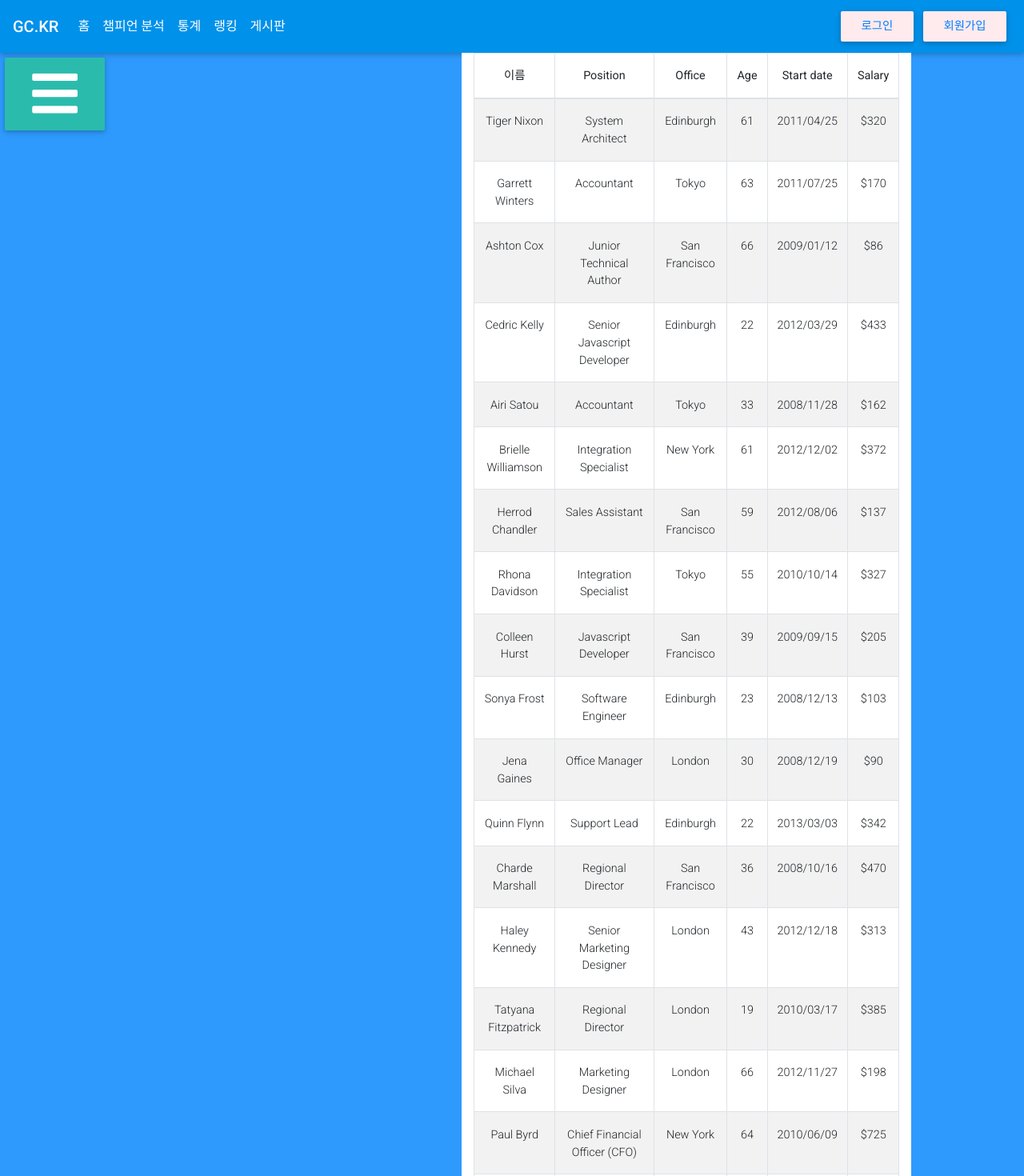
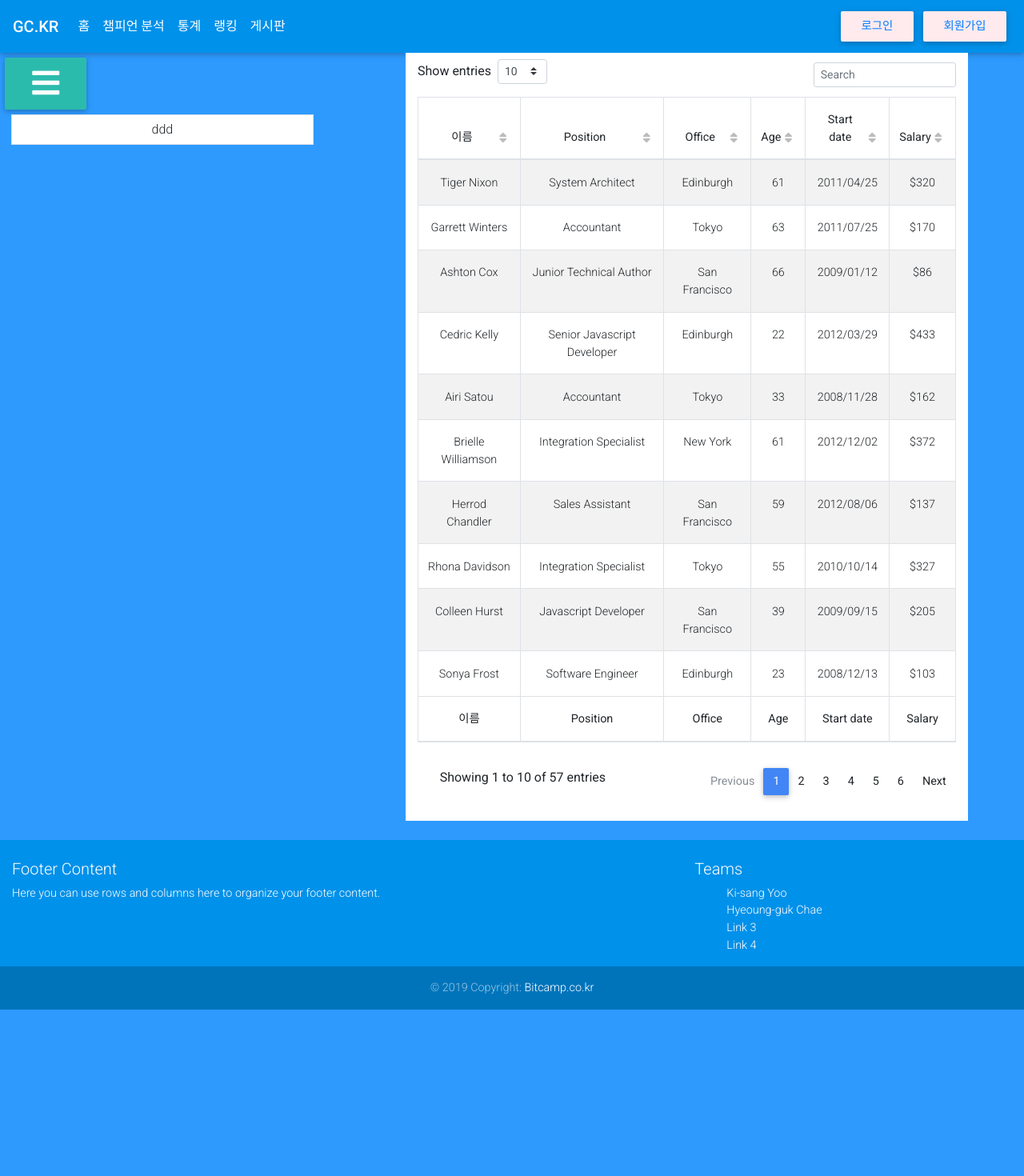
Before and after one commit to wakeup7437/TeamPro_react_boot_jpa_1907, a React (Create React App) app in the folder frontend/: page /board in a window 1280 px wide. Shown: the top 1470 px of the page at 80% size. After the commit the page ends 1262 px from the top, so only its background shows below. Built offline with nearby package versions, Linux system fonts and the light colour scheme.

Commit message:
이것저것 수정

```diff
--- /dev/null
+++ b/frontend/src/components/Footer.jsx
@@ -0,0 +1,44 @@
+import React from "react";
+import { MDBCol, MDBContainer, MDBRow, MDBFooter } from "mdbreact";
+
+const Footer = () => {
+  return (
+    <MDBFooter color="light-blue accent-4" className="font-small pt-4 mt-4">
+      <MDBContainer fluid className="text-center text-md-left">
+        <MDBRow>
+          <MDBCol md="8">
+            <h5 className="title">Footer Content</h5>
+            <p>
+              Here you can use rows and columns here to organize your footer
+              content.
+            </p>
+          </MDBCol>
+          <MDBCol md="4">
+            <h5 className="title">Teams</h5>
+            <ul>
+              <li className="list-unstyled">
+                <a href="#!">Ki-sang Yoo</a>
+              </li>
+              <li className="list-unstyled">
+                <a href="#!">Hyeoung-guk Chae</a>
+              </li>
+              <li className="list-unstyled">
+                <a href="#!">Link 3</a>
+              </li>
+              <li className="list-unstyled">
+                <a href="#!">Link 4</a>
+              </li>
+            </ul>
+          </MDBCol>
+        </MDBRow>
+      </MDBContainer>
+      <div className="footer-copyright text-center py-3">
+        <MDBContainer fluid>
+          &copy; 2019 Copyright: <a href="https://bitcamp.co.kr"> Bitcamp.co.kr </a>
+        </MDBContainer>
+      </div>
+    </MDBFooter>
+  );
+}
+
+export default Footer;
--- a/frontend/src/components/SideNav.jsx
+++ b/frontend/src/components/SideNav.jsx
@@ -1,5 +1,5 @@
 import React from 'react';
-import { MDBIcon, MDBSideNavCat, MDBSideNavNav, MDBSideNav, MDBSideNavLink, MDBContainer, MDBRow, MDBBtn } from 'mdbreact';
+import { MDBIcon, MDBContainer, MDBRow, MDBBtn,MDBPageNav } from 'mdbreact';
 
 class SideNav extends React.Component {
     state = {
@@ -16,9 +16,10 @@ class SideNav extends React.Component {
         const { isOpen } = this.state;
         return (
             <MDBContainer>
-                <MDBRow left>
-                    <MDBBtn onClick={this.handleToggle}><MDBIcon icon="bars" size="5x" /></MDBBtn>
+                <MDBRow>
+                    <MDBBtn onClick={this.handleToggle}><MDBIcon icon="bars" size="3x" /></MDBBtn>
                 </MDBRow>
+                <MDBPageNav>ddd</MDBPageNav>
             </MDBContainer>
         );
       }
--- a/frontend/src/containers/App.js
+++ b/frontend/src/containers/App.js
@@ -1,6 +1,7 @@
 import React from 'react';
 import '../assets/css/App.css'
 import Navbar from '../components/Navbar'
+import Footer from '../components/Footer'
 
 function App() {
   const style ={
@@ -9,6 +10,7 @@ function App() {
   return (
     <div className="App" style={style}>
       <Navbar/>
+      <Footer/>
     </div>
   );
 }
--- a/frontend/src/containers/Board.jsx
+++ b/frontend/src/containers/Board.jsx
@@ -1,12 +1,16 @@
 import React, { Component } from 'react'
 import SideNav from '../components/SideNav'
-import {MDBDataTable,MDBContainer,MDBCol,MDBRow,MDBTableHead,MDBTableBody,MDBTable} from 'mdbreact'
+import {MDBDataTable,MDBContainer,MDBCol,MDBRow,MDBTableHead,MDBTableBody,MDBTable,MDBCard} from 'mdbreact'
 
 class Board extends Component{
     constructor(){
         super();
 
     }
+    componentDidMount(){
+
+    }
+
     render(){
         const data = {
             columns: [
@@ -62,7 +66,9 @@ class Board extends Component{
                 office: 'Tokyo',
                 age: '63',
                 date: '2011/07/25',
-                salary: '$170'
+                salary: '$170',
+                /////////////////
+                onClick:"{test}"
               },
               {
                 name: 'Ashton Cox',
@@ -509,20 +515,21 @@ class Board extends Component{
         return(
             <>
             <MDBRow>
-                <MDBCol><SideNav class="sticky" position="sticky"/></MDBCol>
+                <MDBCol><SideNav/></MDBCol>
                 <MDBCol md="8">
-                <MDBContainer className="white col-md-8">
+                <MDBContainer className="white col-md-10">
+                    <MDBCard></MDBCard>
 
-
-                    <MDBTable responsive
+                    <MDBDataTable responsive
                         striped
                         bordered
                         hover
                         sorting={false}
+                        data={data}
                     >
                       <MDBTableHead columns={data.columns} />
                       <MDBTableBody rows={data.rows}/>
-                    </MDBTable>
+                    </MDBDataTable>
 
                 </MDBContainer>
                 </MDBCol>
--- a/frontend/src/index.js
+++ b/frontend/src/index.js
@@ -6,13 +6,13 @@ import * as serviceWorker from './serviceWorker';
 import '@fortawesome/fontawesome-free/css/all.min.css';
 import 'bootstrap-css-only/css/bootstrap.min.css';
 import 'mdbreact/dist/css/mdb.css';
-// import { createStore } from 'redux';
+import { createStore, applyMiddleware } from 'redux';
 import { Provider } from 'react-redux';
-// import reducer from './reducers/index'
-import store from './store'
+import reducer from './reducers/index'
 
 
-ReactDOM.render(<App/>, document.getElementById('root'));
+const store = createStore(reducer);
+ReactDOM.render(<Provider store={store}><App/></Provider>, document.getElementById('root'));
 
 // If you want your app to work offline and load faster, you can change
 // unregister() to register() below. Note this comes with some pitfalls.
--- a/frontend/src/store/index.js
+++ /dev/null
@@ -1,4 +0,0 @@
-import {createStore} from 'redux'
-import reducer from '../reducers'
-let store = createStore(reducer)
-export default store
```
Also changed, not shown: 2 other files (tests, documents, lock files or other folders).
